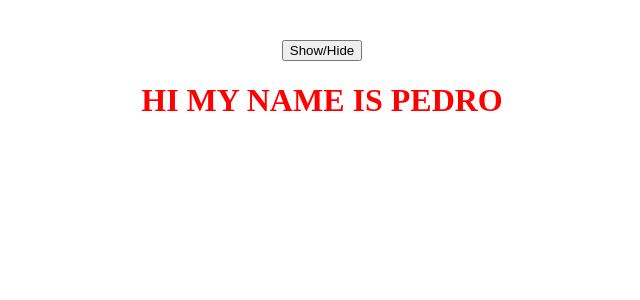
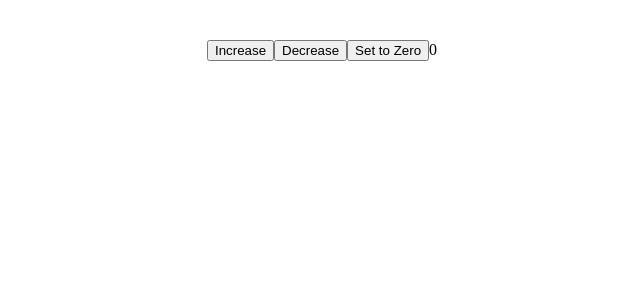
Before and after one commit to tla111/react-course-pedrotech, a React (Vite) app in the folder frontend/: page / in a window 1280 px wide. Shown: the top 300 px of the page, without its empty margins (318-958 px from the left). Built offline with nearby package versions, Linux system fonts and the light colour scheme.

Commit message:
excersie challenge

```diff
--- a/frontend/src/App4.jsx
+++ b/frontend/src/App4.jsx
@@ -2,12 +2,14 @@ import React, { useState } from 'react'
 import './App.css'
 
 const App4 = () => {
-    const [textColor, setTextColor] = useState("red")
+    const [count, setCount] = useState(0)
 
     return (
         <div className="App">
-            <button onClick={() => setTextColor(textColor === "black" ? "red" : "black")}>Show/Hide</button>
-            <h1 style={{ color: textColor }}>HI MY NAME IS PEDRO</h1>
+            <button>Increase</button>
+            <button>Decrease</button>
+            <button>Set to Zero</button>
+            {count}
         </div>
     )
 }
```
